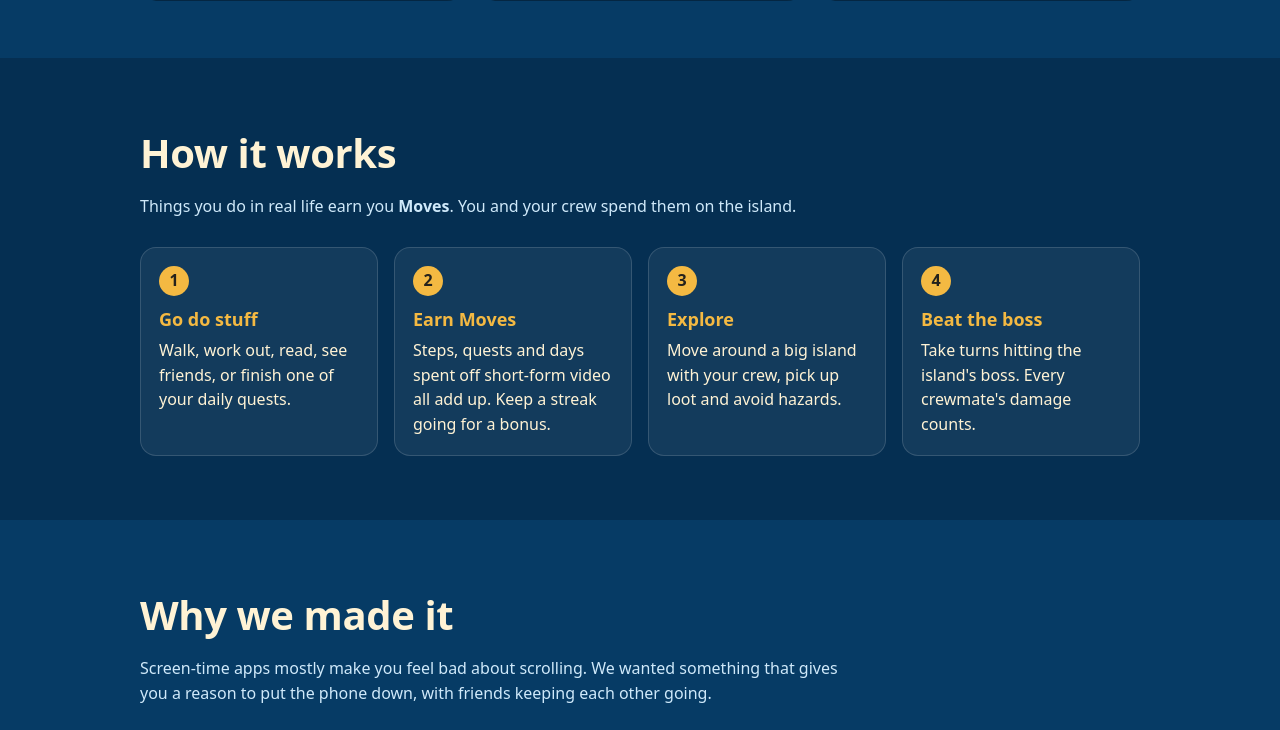
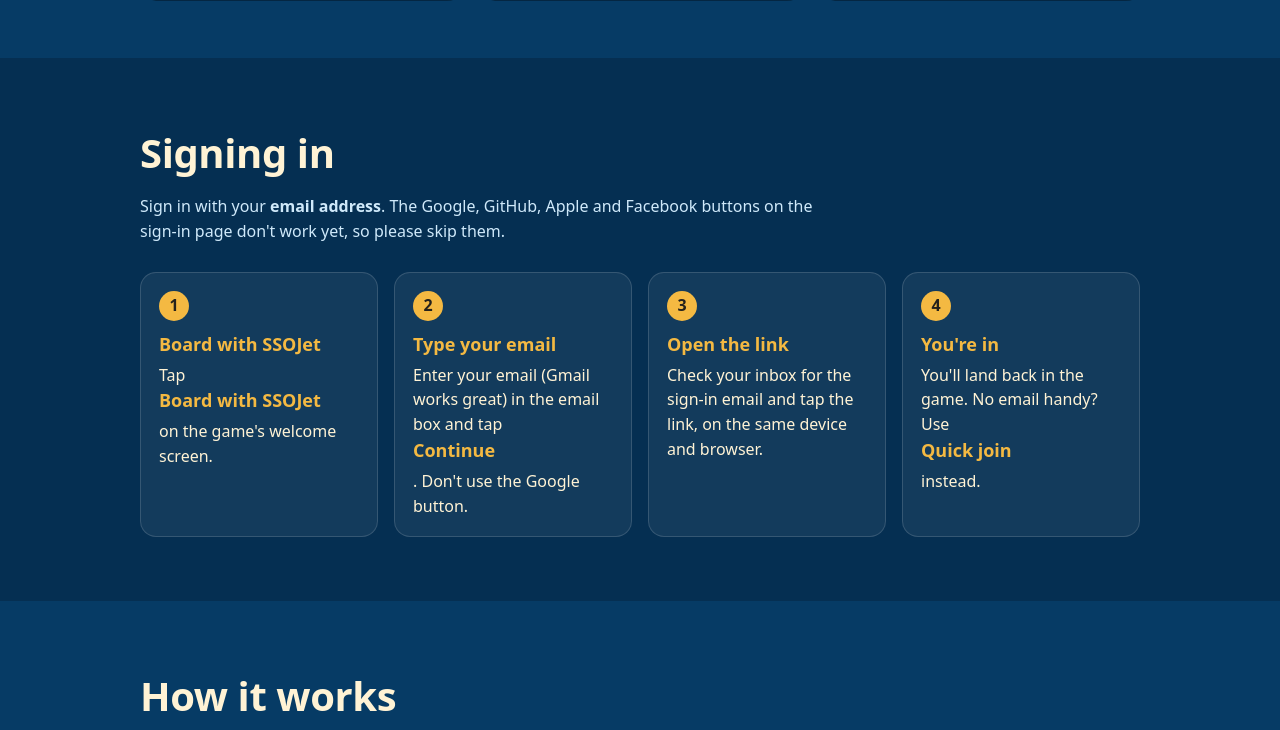
Before and after one commit to TheSman122333/2026HackTheNest, a website: page site/index.html in a window 1280 px wide. Shown: the part 1250-1980 px from the top of the page. Drawn offline with Linux system fonts and the light colour scheme; files whose address does not match are found by name.

Commit message:
docs: sign-in instructions (email / Gmail works; social buttons don't) on landing + README
Co-Authored-By: Claude Opus 5.5 <noreply@anthropic.com>

```diff
--- a/site/index.html
+++ b/site/index.html
@@ -165,7 +165,20 @@
       </div>
     </section>
 
-    <section class="band">
+    <section class="band" id="sign-in">
+      <div class="wrap">
+        <h2>Signing in</h2>
+        <p class="lead">Sign in with your <strong>email address</strong>. The Google, GitHub, Apple and Facebook buttons on the sign-in page don't work yet, so please skip them.</p>
+        <div class="steps">
+          <div class="step"><b>Board with SSOJet</b>Tap <b>Board with SSOJet</b> on the game's welcome screen.</div>
+          <div class="step"><b>Type your email</b>Enter your email (Gmail works great) in the email box and tap <b>Continue</b>. Don't use the Google button.</div>
+          <div class="step"><b>Open the link</b>Check your inbox for the sign-in email and tap the link, on the same device and browser.</div>
+          <div class="step"><b>You're in</b>You'll land back in the game. No email handy? Use <b>Quick join</b> instead.</div>
+        </div>
+      </div>
+    </section>
+
+    <section>
       <div class="wrap">
         <h2>How it works</h2>
         <p class="lead">Things you do in real life earn you <strong>Moves</strong>. You and your crew spend them on the island.</p>
```
Also changed, not shown: README.md.
